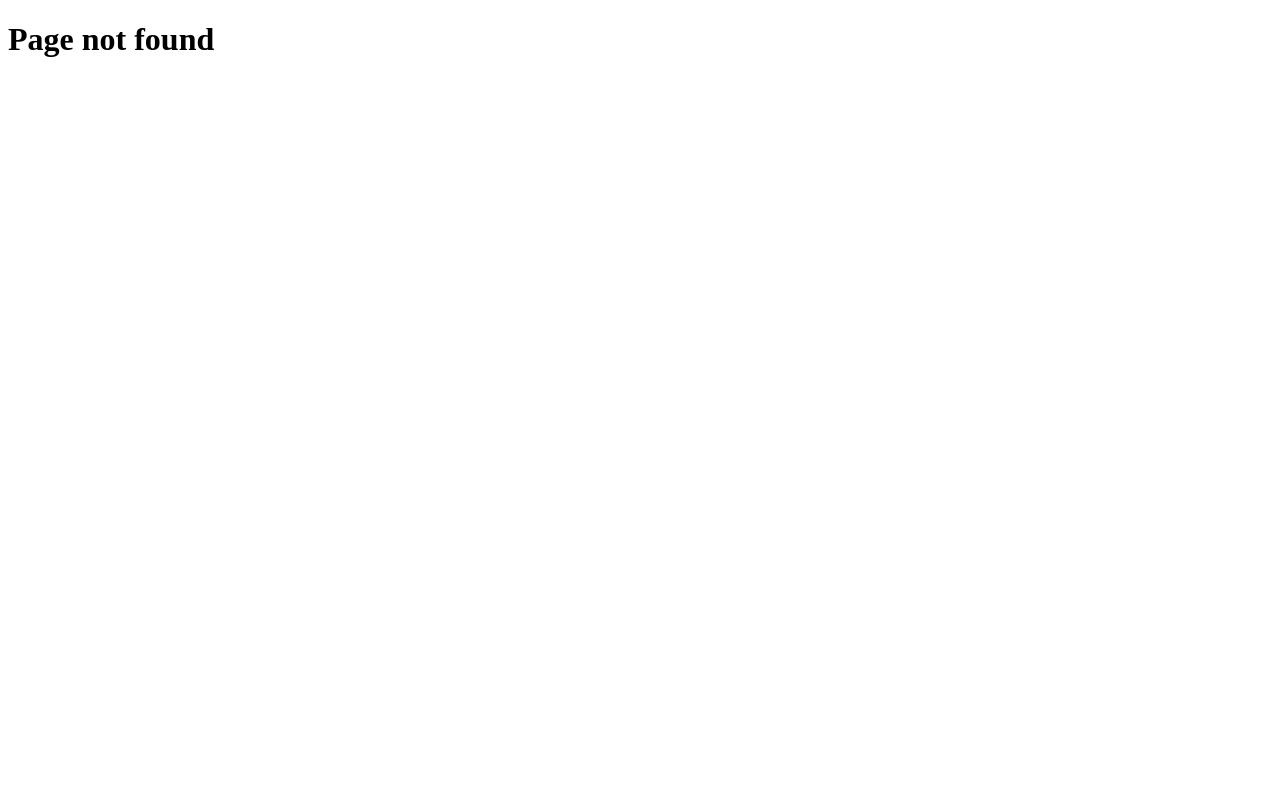
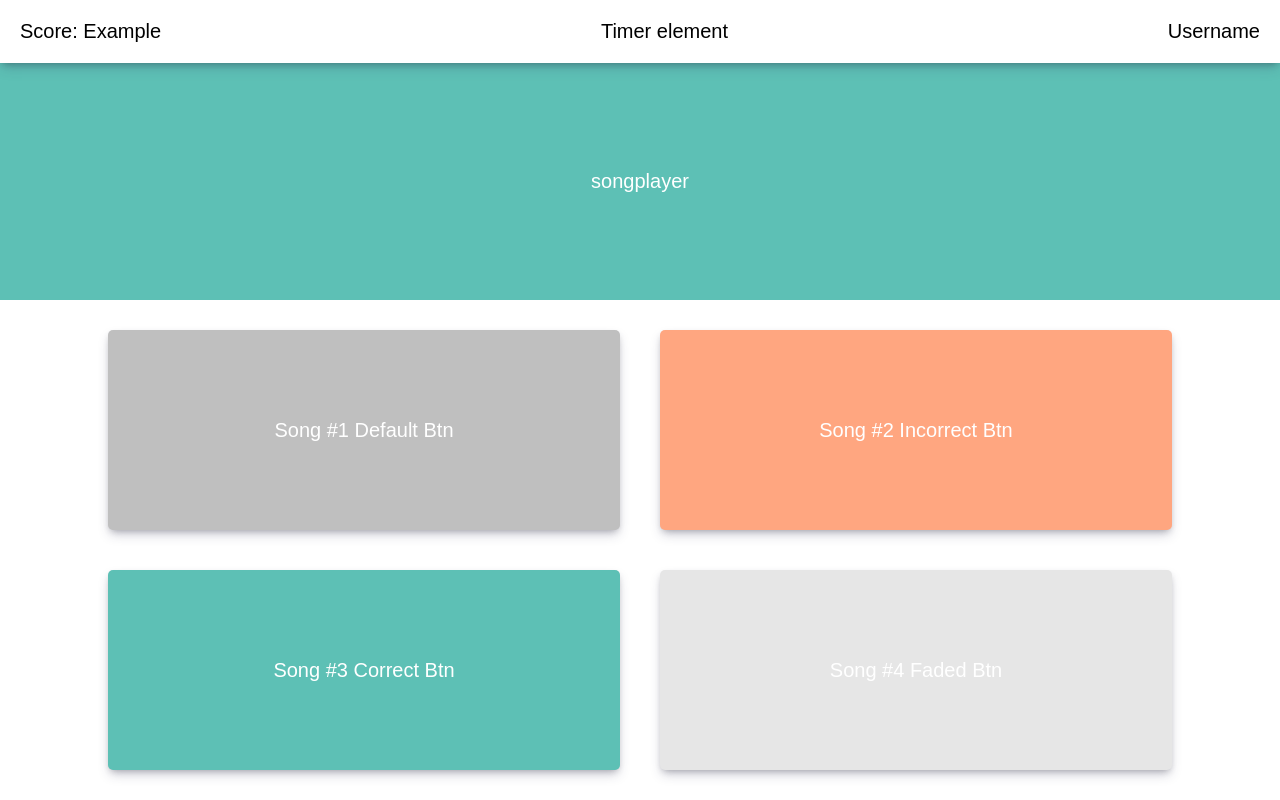
Before and after one commit to ChrisLouie10/Team-Marvel, a React (Create React App) app in the folder client/: page /game in a window 1280 px wide. Before the commit this address had no page. Built offline with nearby package versions, Linux system fonts and the light colour scheme.

Commit message:
Set up template for game page (player-view)

```diff
--- a/client/src/App.js
+++ b/client/src/App.js
@@ -5,6 +5,7 @@ import Authentication from './components/Authentication';
 import NotFound from './components/NotFound';
 import Login from './components/Login';
 import Register from './components/Register';
+import GameMain from './components/GameMain';
 
 const App = () => {
     return (
@@ -15,6 +16,7 @@ const App = () => {
             <Route path="/login" element={<Login/>} />
             <Route path="/register" element={<Register/>} />
             <Route path="*" element={<NotFound/>} />
+            <Route path="/game" element={<GameMain/>} />
           </Routes>
         </Router>
       </div>
--- /dev/null
+++ b/client/src/components/GameMain.css
@@ -0,0 +1,94 @@
+*, *::before, *::after {
+  box-sizing: border-box;
+  font-family: Arial;
+}
+
+body {
+  min-height: 100vh;
+  margin: 0;
+}
+
+.container {
+  display: flex;
+  flex-direction: column;
+  min-height: 100vh;
+  min-width: 100vh;
+  margin: 0;
+  font-size: clamp(.5rem, 2.5vmin, 1.5rem);
+  background-color: hsl(240, 10%, 100%);
+}
+
+.btn-container {
+  display: grid;
+  grid-template-columns: repeat(2, minmax(auto, 40%));
+  grid-auto-rows: 10em;
+  gap: 2em;
+  justify-content: center;
+  margin-bottom: 1.5em;
+}
+
+.btn {
+  display: flex;
+  justify-content: center;
+  align-items: center;
+  font-size: inherit;
+  grid-column: span 1;
+  border: none;
+  border-radius: .25em;
+  background-color: hsl(
+    var(--hue, 240),
+    var(--saturation, 0%),
+    calc(var(--lightness-offset, 0%) + var(--lightness, 75%))
+  );
+  color: white;
+  cursor: pointer;
+  box-shadow: rgba(50, 50, 93, 0.25) 0px 6px 12px -2px, rgba(0, 0, 0, 0.3) 0px 3px 7px -3px;
+}
+
+.btn:hover {
+  --lightness-offset: 10%;
+}
+
+.btn.correct {
+  --hue: 173;
+  --saturation: 44%;
+  --lightness: 56%;
+  --lightness-offset: 0%;
+}
+
+.btn.incorrect {
+  --hue: 18;
+  --saturation: 100%;
+  --lightness: 75%;
+  --lightness-offset: 0%;
+}
+
+.btn.fade {
+  --lightness: 90%;
+  --lightness-offset: 0%;
+}
+
+.songplayer {
+  display: flex;
+  flex-direction: column;
+  justify-content: center;
+  align-items: center;
+  flex-grow: 1;
+  margin-bottom: 1.5em;
+  background-color: hsl(173, 44%, 56%);
+  color: white;
+}
+
+.header {
+  display: flex;
+  justify-content: center;
+  padding: 1em;
+  z-index: 1;
+  box-shadow: rgba(50, 50, 93, 0.25) 0px 6px 12px -2px, rgba(0, 0, 0, 0.3) 0px 3px 7px -3px;
+}
+
+.timer {
+  display: flex;
+  justify-content: center;
+  flex-grow: 1;
+}
--- /dev/null
+++ b/client/src/components/GameMain.js
@@ -0,0 +1,27 @@
+import React from 'react'
+import './GameMain.css'
+
+const GameMain = () => {
+  return (
+    <div className="container">
+      <div className="header">
+        <div className="score">Score: Example</div>
+        <div className="timer">
+          <div>Timer element</div>
+        </div>
+        <div className="username">Username</div>
+      </div>
+      <div className="songplayer">
+        songplayer
+      </div>
+      <div className="btn-container">
+        <button className="btn" data-key="1">Song #1 Default Btn</button>
+        <button className="btn incorrect" data-key="2">Song #2 Incorrect Btn</button>
+        <button className="btn correct" data-key="3">Song #3 Correct Btn</button>
+        <button className="btn fade" data-key="4">Song #4 Faded Btn</button>
+      </div>
+    </div>
+  )
+}
+
+export default GameMain
```
